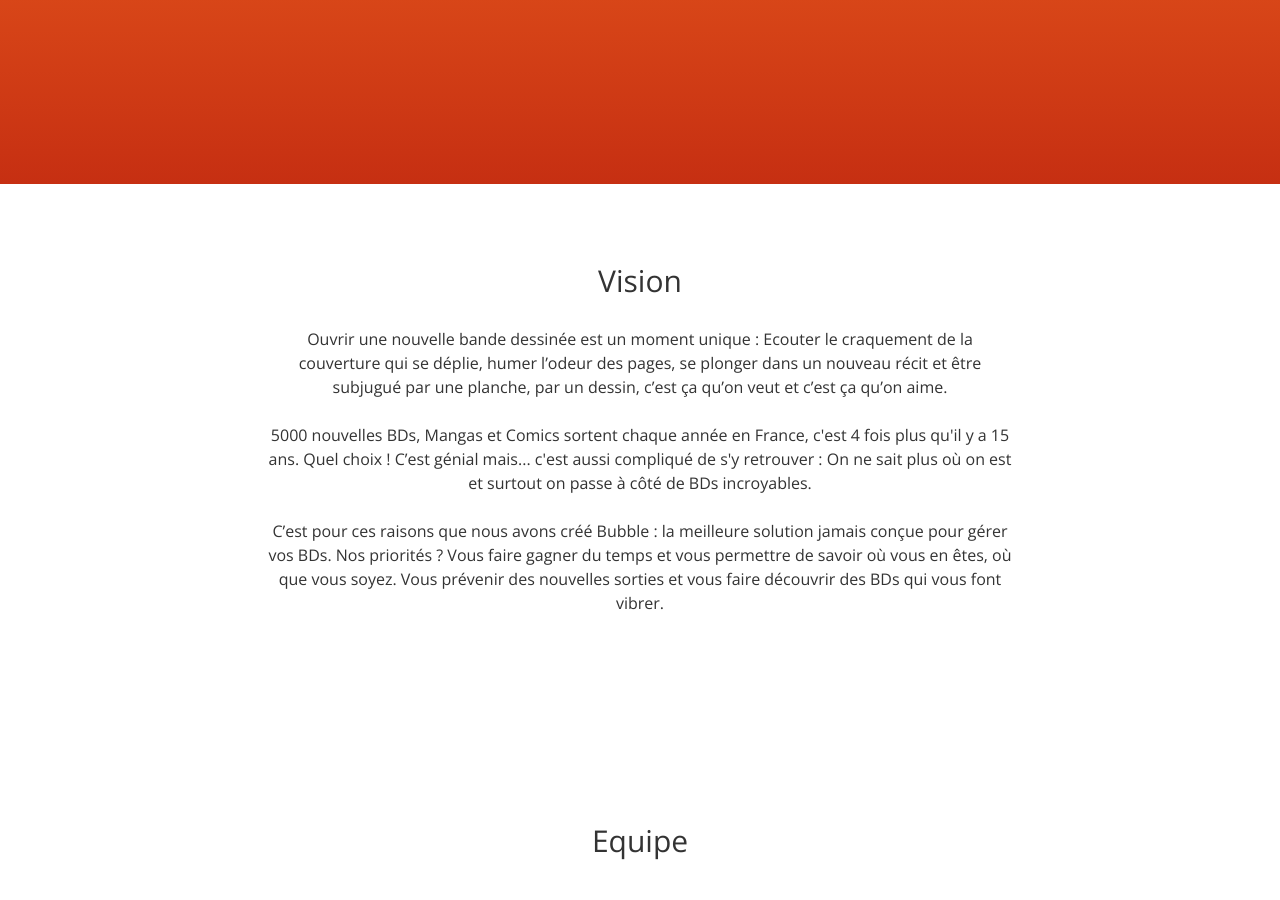
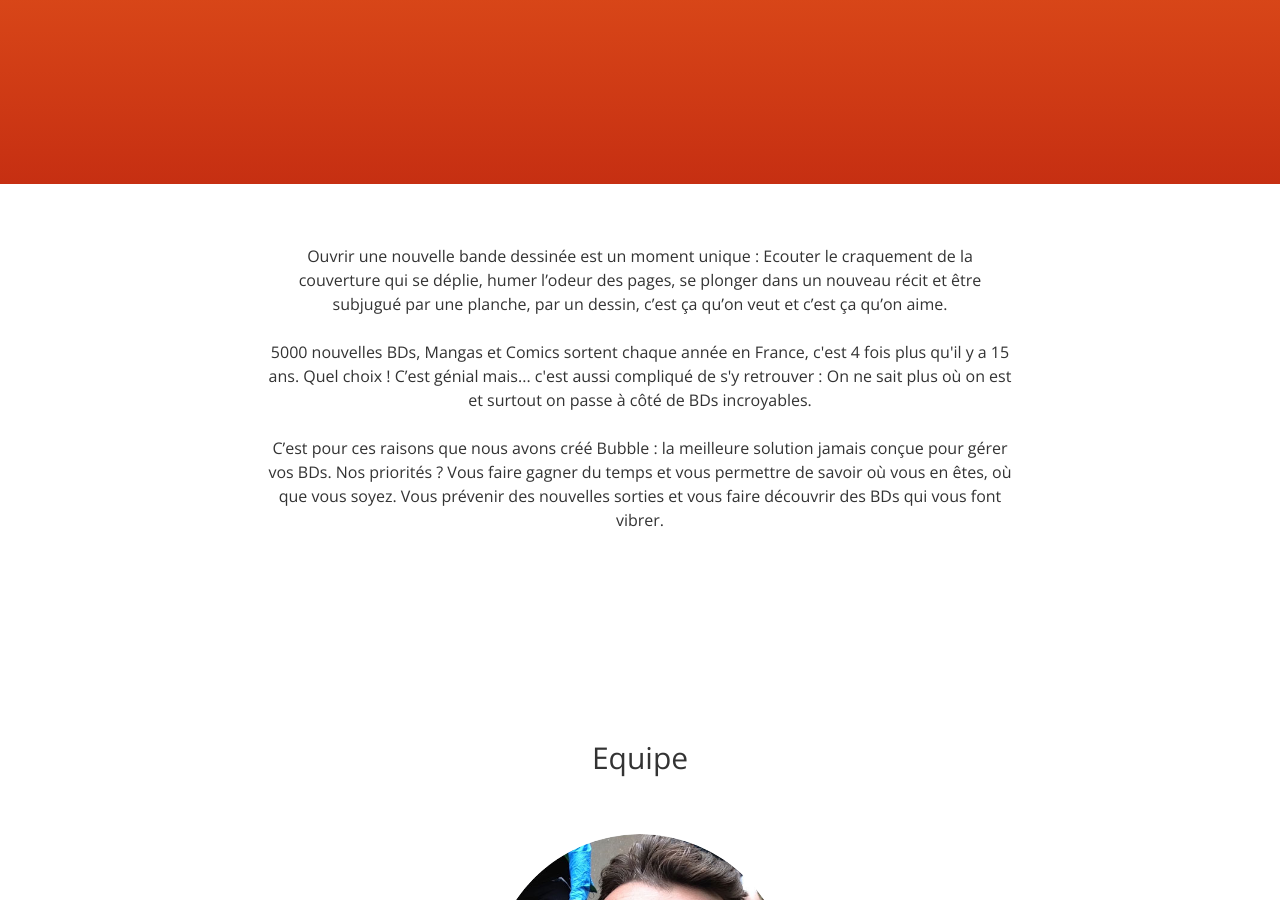
Before and after one commit to hbcbh1999/bubble-website, a Jekyll site: the page built from about-fr.md, in a window 1280 px wide and 900 px high, scrolled down 406 px. Built offline with Jekyll 4.4.1, drawn with Linux system fonts in a browser that asks for light colours.

Commit message:
Remove vision titl

```diff
--- a/_includes/vision.html
+++ b/_includes/vision.html
@@ -1,7 +1,6 @@
 <section id="vision" class="container">
 	<div class="row">
 		<div class="col-md-8 col-md-offset-2">
-			<h2>Vision</h2>
 			<p>Ouvrir une nouvelle bande dessinée est un moment unique : Ecouter le craquement de la couverture qui se déplie, humer l’odeur des pages, se plonger dans un nouveau récit et être subjugué par une planche, par un dessin, c’est ça qu’on veut et c’est ça qu’on aime.</p>
 			<p>5000 nouvelles BDs, Mangas et Comics sortent chaque année en France, c'est 4 fois plus qu'il y a 15 ans. Quel choix ! C’est génial mais... c'est aussi compliqué de s'y retrouver : On ne sait plus où on est et surtout on passe à côté de BDs incroyables.</p>
 			<p>C’est pour ces raisons que nous avons créé Bubble : la meilleure solution jamais conçue pour gérer vos BDs. Nos priorités ? Vous faire gagner du temps et vous permettre de savoir où vous en êtes, où que vous soyez.  Vous prévenir des nouvelles sorties et vous faire découvrir des BDs qui vous font vibrer.</p>
```
